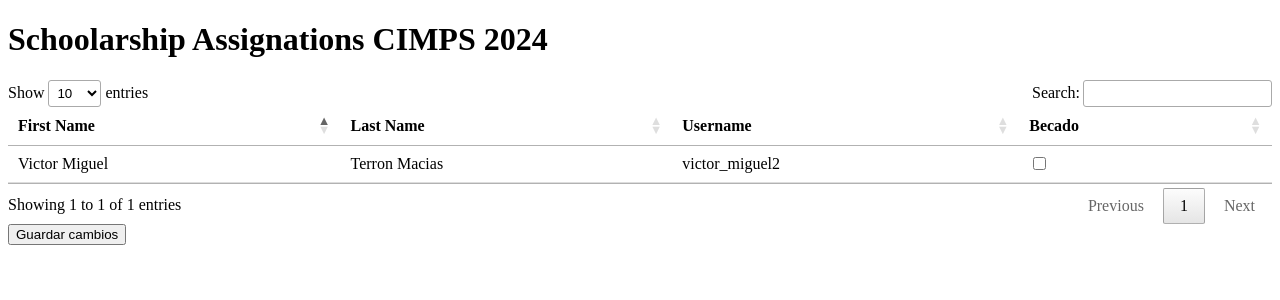
After one commit to Maigolinox/newRegistrationSystemRepo, a Django app: page /scholarshipAssignations/ in a window 1280 px wide. The commit adds this page. Shown: the top 300 px of the page. Run offline with Django 5.2, Linux system fonts and the light colour scheme; a user stored in the database is signed in; data comes from the database, SQL or seed files in the repository; some libraries are stand-ins or nearby versions.

Commit message:
new functionalities to manage schoolarships
new functionalities to manage scholarships

```diff
--- a/mainApplication/templates/completeProfile.html
+++ b/mainApplication/templates/completeProfile.html
@@ -227,6 +227,12 @@
           <span>Assistance List</span>
         </a>
       </li>
+      <li class="nav-item"></li>
+            <a class="nav-link collapsed" href="{% url 'scholarshipAssignations' %}">
+              <i class="bi bi-mortarboard"></i>
+              <span>Scholarship assignations</span>
+            </a>
+          </li>
       <li class="nav-item"></li>
             <a class="nav-link collapsed" href="{% url 'consultWelcomeKit' %}">
               <i class="bi bi-check2-square"></i>
--- a/mainApplication/templates/dashboard.html
+++ b/mainApplication/templates/dashboard.html
@@ -237,6 +237,12 @@
             <a class="nav-link collapsed" href="{% url 'assistanceList' %}">
               <i class="bi bi-check2-square"></i>
               <span>Assistance List (Events)</span>
+            </a>
+          </li>
+          <li class="nav-item"></li>
+            <a class="nav-link collapsed" href="{% url 'scholarshipAssignations' %}">
+              <i class="bi bi-mortarboard"></i>
+              <span>Scholarship assignations</span>
             </a>
           </li>
           <li class="nav-item"></li>
--- a/mainApplication/templates/payments.html
+++ b/mainApplication/templates/payments.html
@@ -225,6 +225,12 @@
           <span>Assistance List (Events)</span>
         </a>
       </li>
+      <li class="nav-item"></li>
+            <a class="nav-link collapsed" href="{% url 'scholarshipAssignations' %}">
+              <i class="bi bi-mortarboard"></i>
+              <span>Scholarship assignations</span>
+            </a>
+          </li>
       <li class="nav-item"></li>
             <a class="nav-link collapsed" href="{% url 'consultWelcomeKit' %}">
               <i class="bi bi-box2-heart"></i>
--- /dev/null
+++ b/mainApplication/templates/scholarshipAssignations.html
@@ -0,0 +1,89 @@
+<!DOCTYPE html>
+<html lang="en">
+<head>
+    <meta charset="UTF-8">
+    <meta name="viewport" content="width=device-width, initial-scale=1.0">
+    <title>Schoolarship Assignations CIMPS {% now "Y"%}</title>
+    <!-- Agrega DataTables CSS -->
+    <link rel="stylesheet" href="https://cdn.datatables.net/1.11.5/css/jquery.dataTables.min.css">
+    <!-- Agrega SweetAlert CSS -->
+    <link rel="stylesheet" href="https://cdn.jsdelivr.net/npm/sweetalert2@11/dist/sweetalert2.min.css">
+    <style>
+        /* Opcional: Personaliza la tabla */
+        table {
+            width: 100%;
+            border-collapse: collapse;
+        }
+        th, td {
+            padding: 8px;
+            text-align: left;
+            border-bottom: 1px solid #ddd;
+        }
+    </style>
+</head>
+<body>
+    <h1>Schoolarship Assignations CIMPS {% now "Y"%}</h1>
+    <form method="POST" id="profileForm">
+        {% csrf_token %}
+        <table id="profilesTable">
+            <thead>
+                <tr>
+                    <th>First Name</th>
+                    <th>Last Name</th>
+                    <th>Username</th>
+                    <th>Becado</th>
+                </tr>
+            </thead>
+            <tbody>
+                {% for profile in profiles %}
+                <tr>
+                    <td>{{ profile.user.first_name }}</td>
+                    <td>{{ profile.user.last_name }}</td>
+                    <td>{{ profile.user.username }}</td>
+                    <td>
+                        <input type="checkbox" name="becado_{{ profile.id }}" {% if profile.permitirRegistro %}checked{% endif %}>
+                    </td>
+                </tr>
+                {% endfor %}
+            </tbody>
+        </table>
+        <button type="submit" id="saveButton">Guardar cambios</button>
+    </form>
+
+    <!-- Agrega jQuery -->
+    <script src="https://code.jquery.com/jquery-3.6.0.min.js"></script>
+    <!-- Agrega DataTables JS -->
+    <script src="https://cdn.datatables.net/1.11.5/js/jquery.dataTables.min.js"></script>
+    <!-- Agrega SweetAlert JS -->
+    <script src="https://cdn.jsdelivr.net/npm/sweetalert2@11"></script>
+
+    <script>
+        $(document).ready(function() {
+            // Inicializa DataTable
+            $('#profilesTable').DataTable();
+
+            // Captura el evento de envío del formulario
+            $('#profileForm').on('submit', function(e) {
+                e.preventDefault(); // Previene el envío inmediato del formulario
+
+                // Muestra la alerta de confirmación
+                Swal.fire({
+                    title: '¿Estás seguro?',
+                    text: "¿Deseas guardar los cambios?",
+                    icon: 'warning',
+                    showCancelButton: true,
+                    confirmButtonColor: '#3085d6',
+                    cancelButtonColor: '#d33',
+                    confirmButtonText: 'Sí, guardar cambios!',
+                    cancelButtonText: 'Cancelar'
+                }).then((result) => {
+                    if (result.isConfirmed) {
+                        // Si el usuario confirma, envía el formulario
+                        this.submit();
+                    }
+                });
+            });
+        });
+    </script>
+</body>
+</html>
--- a/mainApplication/templates/seeMySchedule.html
+++ b/mainApplication/templates/seeMySchedule.html
@@ -226,6 +226,12 @@
         </a>
       </li>
       <li class="nav-item"></li>
+            <a class="nav-link collapsed" href="{% url 'scholarshipAssignations' %}">
+              <i class="bi bi-mortarboard"></i>
+              <span>Scholarship assignations</span>
+            </a>
+          </li>
+      <li class="nav-item"></li>
             <a class="nav-link collapsed" href="{% url 'consultWelcomeKit' %}">
               <i class="bi bi-box2-heart"></i>
               <span>Welcome Kit Control</span>
--- a/mainApplication/urls.py
+++ b/mainApplication/urls.py
@@ -30,6 +30,7 @@ urlpatterns = [
     path('kitAlreadyReceived/', views.kitAlreadyReceived,name="kitAlreadyReceived"),#admin/staff
     path('kitAlreadyReceived/', views.kitReceivedSuccessfully,name="kitReceivedSuccessfully"),#admin/staff
     path('consultWelcomeKit/', views.listarRecibioKit, name='consultWelcomeKit'),#admin/staff
+    path('scholarshipAssignations/', views.scholarshipAssignations, name='scholarshipAssignations'),#admin/staff
 
 ]
 urlpatterns += staticfiles_urlpatterns()
--- a/mainApplication/views.py
+++ b/mainApplication/views.py
@@ -146,6 +146,23 @@ def payment(request):
 
 from itertools import groupby
 from operator import attrgetter
+
+
+@staff_member_required
+def scholarshipAssignations(request):
+    profiles = UserProfile.objects.select_related('user').all()
+
+    if request.method == 'POST':
+        for profile in profiles:
+            becado = request.POST.get(f"becado_{profile.id}", "off") == "on"
+            profile.permitirRegistro = becado
+            profile.save()
+        return redirect('scholarshipAssignations')
+
+    context = {
+        'profiles': profiles
+    }
+    return render(request, 'scholarshipAssignations.html', context)
 
 @login_required
 def schedule(request):
```
Also changed, not shown: mainApplication/templates/schedule.html (+6 -1 lines).
